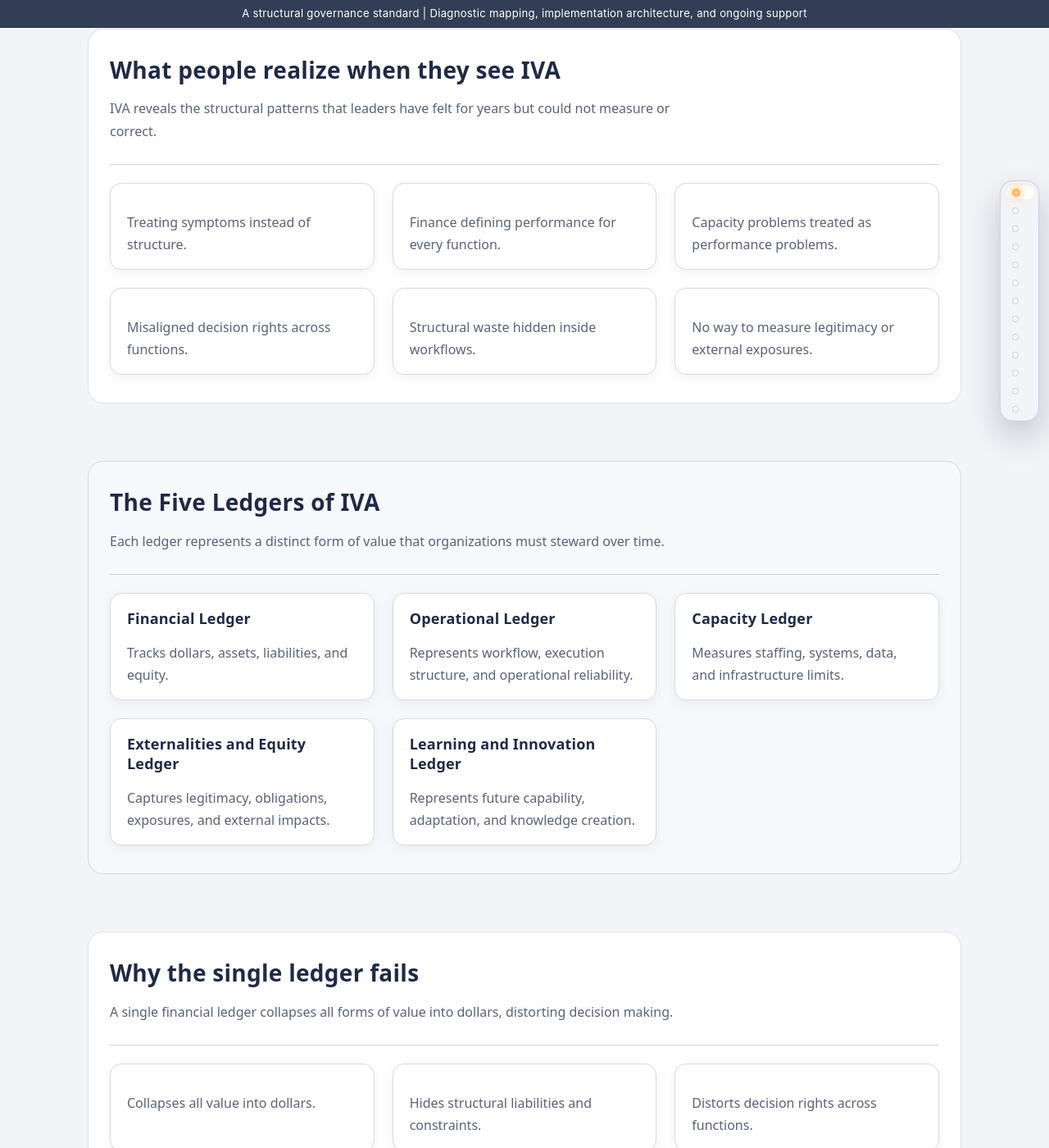
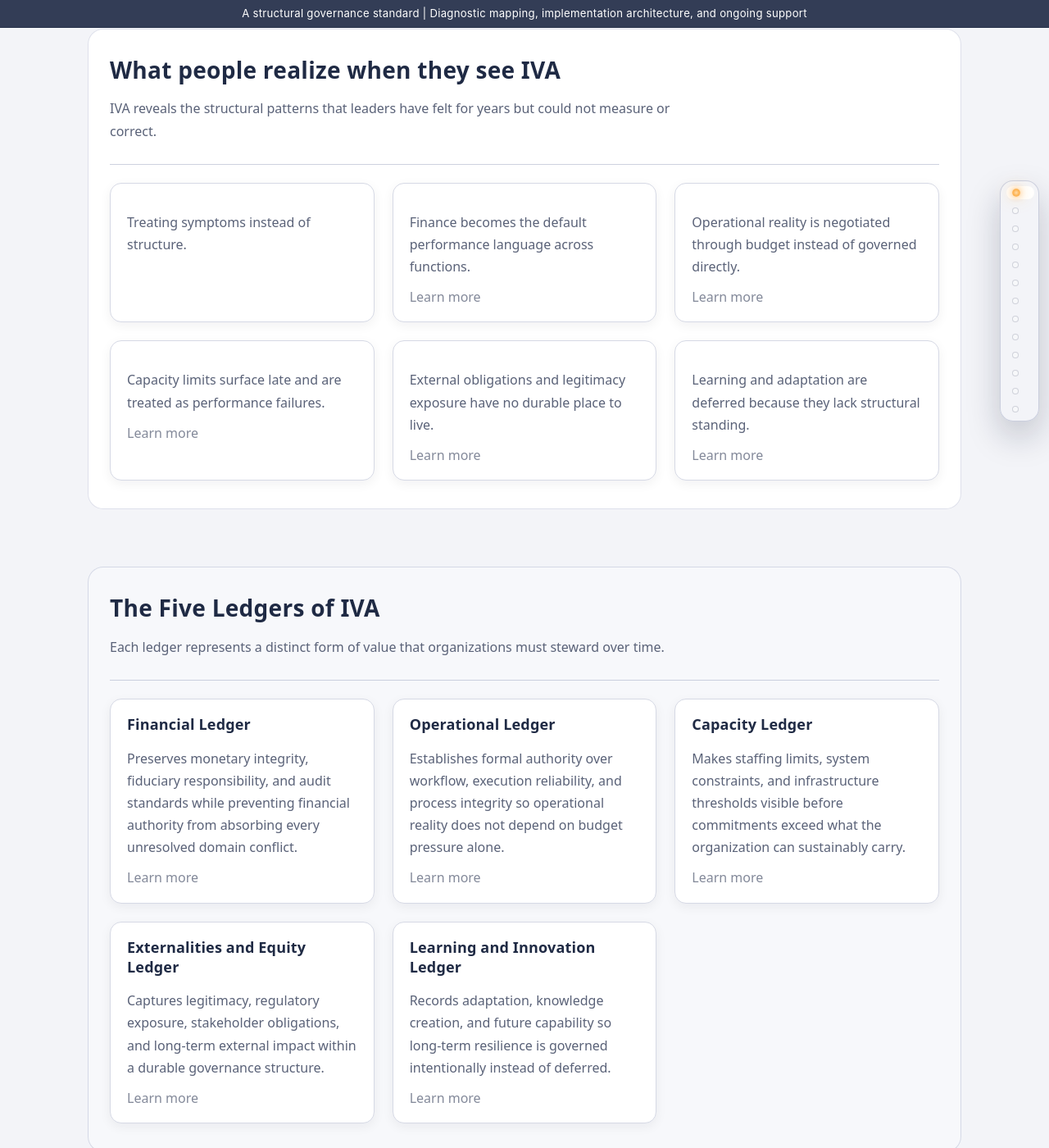
Before and after one commit to efost7873/integratedvaluearchitecture.com, a Jekyll site: the page built from index.html, in a window 1280 px wide and 1400 px high, scrolled down 1227 px. Shown: the whole window at 82% size. Built offline with Jekyll 4.4.1, drawn with Linux system fonts in a browser that asks for light colours.

Commit message:
Update index.html

```diff
--- a/index.html
+++ b/index.html
@@ -67,12 +67,36 @@ seo_description: Integrated Value Architecture LLC is a governance architecture
     </div>
 
     <div class="grid grid-3">
-      <div class="card"><p>Treating symptoms instead of structure.</p></div>
-      <div class="card"><p>Finance defining performance for every function.</p></div>
-      <div class="card"><p>Capacity problems treated as performance problems.</p></div>
-      <div class="card"><p>Misaligned decision rights across functions.</p></div>
-      <div class="card"><p>Structural waste hidden inside workflows.</p></div>
-      <div class="card"><p>No way to measure legitimacy or external exposures.</p></div>
+
+      <div class="card">
+        <p>Treating symptoms instead of structure.</p>
+      </div>
+
+      <a class="card card-link" href="{{ site.baseurl }}/finance">
+        <p>Finance becomes the default performance language across functions.</p>
+        <p class="card-meta">Learn more</p>
+      </a>
+
+      <a class="card card-link" href="{{ site.baseurl }}/operations">
+        <p>Operational reality is negotiated through budget instead of governed directly.</p>
+        <p class="card-meta">Learn more</p>
+      </a>
+
+      <a class="card card-link" href="{{ site.baseurl }}/capacity">
+        <p>Capacity limits surface late and are treated as performance failures.</p>
+        <p class="card-meta">Learn more</p>
+      </a>
+
+      <a class="card card-link" href="{{ site.baseurl }}/external">
+        <p>External obligations and legitimacy exposure have no durable place to live.</p>
+        <p class="card-meta">Learn more</p>
+      </a>
+
+      <a class="card card-link" href="{{ site.baseurl }}/learning">
+        <p>Learning and adaptation are deferred because they lack structural standing.</p>
+        <p class="card-meta">Learn more</p>
+      </a>
+
     </div>
   </section>
 
@@ -85,30 +109,47 @@ seo_description: Integrated Value Architecture LLC is a governance architecture
     </div>
 
     <div class="grid grid-3">
-      <div class="card">
+
+      <a class="card card-link" href="{{ site.baseurl }}/finance">
         <h3>Financial Ledger</h3>
-        <p>Tracks dollars, assets, liabilities, and equity.</p>
-      </div>
+        <p>
+          Preserves monetary integrity, fiduciary responsibility, and audit standards while preventing financial authority from absorbing every unresolved domain conflict.
+        </p>
+        <p class="card-meta">Learn more</p>
+      </a>
 
-      <div class="card">
+      <a class="card card-link" href="{{ site.baseurl }}/operations">
         <h3>Operational Ledger</h3>
-        <p>Represents workflow, execution structure, and operational reliability.</p>
-      </div>
+        <p>
+          Establishes formal authority over workflow, execution reliability, and process integrity so operational reality does not depend on budget pressure alone.
+        </p>
+        <p class="card-meta">Learn more</p>
+      </a>
 
-      <div class="card">
+      <a class="card card-link" href="{{ site.baseurl }}/capacity">
         <h3>Capacity Ledger</h3>
-        <p>Measures staffing, systems, data, and infrastructure limits.</p>
-      </div>
+        <p>
+          Makes staffing limits, system constraints, and infrastructure thresholds visible before commitments exceed what the organization can sustainably carry.
+        </p>
+        <p class="card-meta">Learn more</p>
+      </a>
 
-      <div class="card">
+      <a class="card card-link" href="{{ site.baseurl }}/external">
         <h3>Externalities and Equity Ledger</h3>
-        <p>Captures legitimacy, obligations, exposures, and external impacts.</p>
-      </div>
+        <p>
+          Captures legitimacy, regulatory exposure, stakeholder obligations, and long-term external impact within a durable governance structure.
+        </p>
+        <p class="card-meta">Learn more</p>
+      </a>
 
-      <div class="card">
+      <a class="card card-link" href="{{ site.baseurl }}/learning">
         <h3>Learning and Innovation Ledger</h3>
-        <p>Represents future capability, adaptation, and knowledge creation.</p>
-      </div>
+        <p>
+          Records adaptation, knowledge creation, and future capability so long-term resilience is governed intentionally instead of deferred.
+        </p>
+        <p class="card-meta">Learn more</p>
+      </a>
+
     </div>
   </section>
 
```
